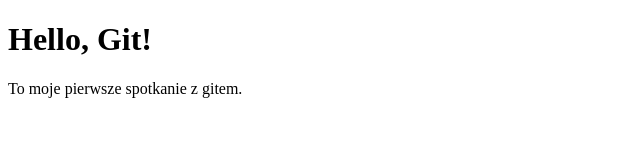
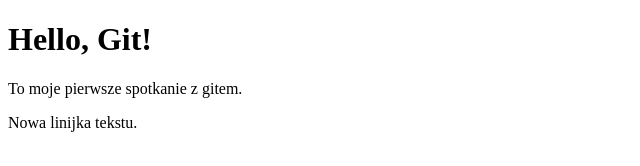
Before and after one commit to Myszowata/moje-pierwsze-repozytorium, a plain HTML site: page index.html in a window 1280 px wide. Shown: the whole page, without its empty margins (0-640 px from the left). Drawn offline with Linux system fonts and the light colour scheme.

Commit message:
Dodano dodatkową linię tekstu do pliku index.html

```diff
--- a/index.html
+++ b/index.html
@@ -8,5 +8,6 @@
 <body>
   <h1>Hello, Git!</h1>
   <p>To moje pierwsze spotkanie z gitem.</p>
+  <p>Nowa linijka tekstu.</p>
 </body>
 </html>
```
